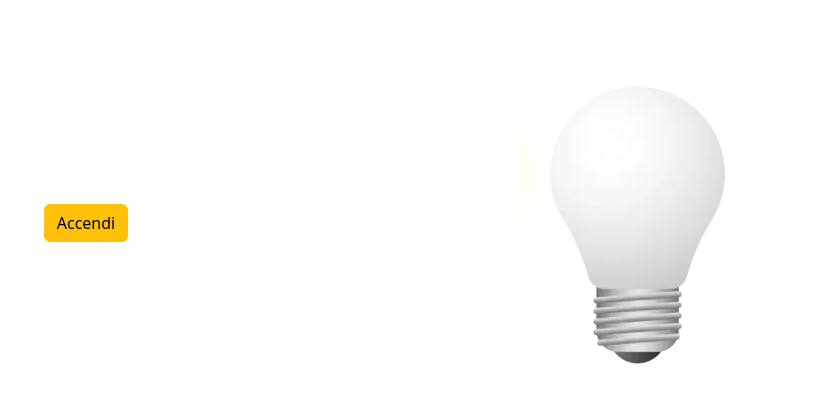
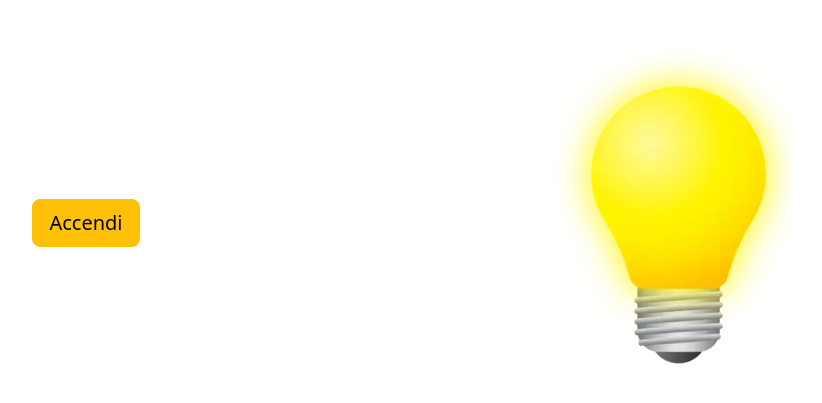
Before and after one commit to rolindaz/js-dom-1, a plain HTML site: page index.html in a window 1280 px wide. Both pictures are taken after a click on the button "Accendi". Shown: the part 101-504 px from the top of the page, without its empty margins (174-996 px from the left). Drawn offline with nearby package versions, Linux system fonts and the light colour scheme.

Commit message:
Implement lamp toggle functionality with image switch on button click

```diff
--- a/index.html
+++ b/index.html
@@ -19,12 +19,13 @@
         <div class="container">
             <div class="row my-2">
                 <div class="col-12 col-md-4 d-flex justify-content-center align-items-center">
-                    <button class="btn btn-warning">
+                    <button id="lamp_switch" class="btn btn-lg btn-warning ">
                         Accendi
                     </button>
                 </div>
                 <div class="col-12 col-md-8 d-flex justify-content-center">
-                    <img src="./img 2/white_lamp.png" alt="Turned Off Light Bulb">
+                    <img id="lamp_off" src="./img 2/white_lamp.png" alt="Turned Off Light Bulb" class="ps-4">
+                    <img id="lamp_on" src="./img 2/yellow_lamp.png" alt="Turned On Light Bulb" class="d-none">
                 </div>
             </div>
         </div>
--- a/js/script.js
+++ b/js/script.js
@@ -1 +1,26 @@
-console.log('hi');
+// console.log('hi');
+
+// image change
+
+// select the lamp off img from html and save it in a variable
+
+const mainImg = document.getElementById('lamp_off')
+console.log(mainImg); // log to check if it selected it
+
+// select the lamp on img from html and save it in a variable
+
+const switchedImg = document.getElementById('lamp_on')
+console.log(switchedImg);
+
+// select the button from html and save it in a variable
+
+const switchBtn = document.getElementById('lamp_switch');
+console.log(switchBtn);
+
+// call the add event listener method to change the img
+
+switchBtn.addEventListener('click', function() {
+    console.log('clicked');
+    mainImg.classList.add('d-none');
+    switchedImg.classList.remove('d-none');
+});
```
